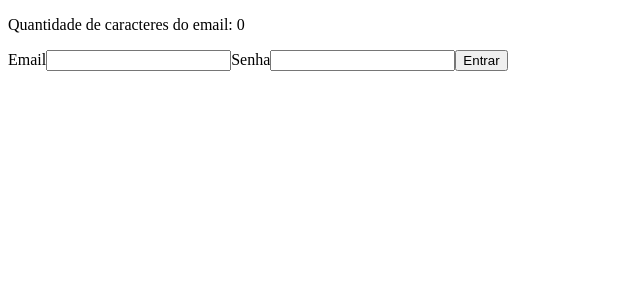
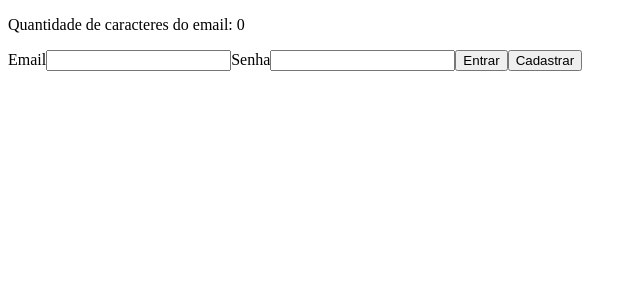
Before and after one commit to Thaliaraujo/introducaoReact, a React (Create React App) app: page /login in a window 1280 px wide. Shown: the top 300 px of the page, without its empty margins (0-640 px from the left). Built offline with nearby package versions, Linux system fonts and the light colour scheme.

Commit message:
feat: add login button component

```diff
--- a/src/app/pages/login/Login.tsx
+++ b/src/app/pages/login/Login.tsx
@@ -1,7 +1,10 @@
-import { useEffect, useState, useMemo, useCallback } from "react";
+import { useEffect, useState, useMemo, useCallback, useRef } from "react";
 import { InputLogin } from "./components/InputLogin";
+import { ButtonLogin } from "./components/ButtonLogin";
 
 export const Login = () => {
+    const inputPasswordRef = useRef<HTMLInputElement>(null);
+
     const [email, setEmail] = useState('');
     const [password, setPassword] = useState('');
 
@@ -33,22 +36,19 @@ export const Login = () => {
                     label="Email"
                     value={email}
                     onChange={newValue => setEmail(newValue)}
+                    onPressEnter={() => inputPasswordRef.current?.focus()}
                 />
 
                 <InputLogin
                     label="Senha"
                     type="password"
                     value={password}
+                    ref={inputPasswordRef}
                     onChange={newValue => setPassword(newValue)}
                 />
 
-                <button
-                    type="button"
-                    onClick={handleLogin}
-                >
-                    Entrar
-                </button>
-
+                <ButtonLogin type="button" onClick={handleLogin}>Entrar</ButtonLogin>
+                <ButtonLogin type="button" onClick={handleLogin}>Cadastrar</ButtonLogin>
             </form>
         </div>
     );
--- /dev/null
+++ b/src/app/pages/login/components/ButtonLogin.tsx
@@ -0,0 +1,17 @@
+
+interface IButtonLoginProps{
+    type?: "button" | "submit" | "reset";
+    onClick: () => void;
+    children: React.ReactNode;
+};
+
+export const ButtonLogin: React.FC<IButtonLoginProps> = ({type, onClick, children}) => {
+    return(
+        <button
+            type={type}
+            onClick={onClick}
+        >
+            {children}
+        </button>
+    );
+};
--- a/src/app/pages/login/components/InputLogin.tsx
+++ b/src/app/pages/login/components/InputLogin.tsx
@@ -8,11 +8,12 @@ interface IInputLoginProps {
     onPressEnter?: () => void;
 }
 
-export const InputLogin: React.FC<IInputLoginProps> = (props) => {
+export const InputLogin = React.forwardRef<HTMLInputElement, IInputLoginProps>((props, ref) => {
     return(
         <label>
             <span>{props.label}</span>
             <input
+                ref={ref}
                 type={props.type}
                 value={props.value}
                 onChange={e => props.onChange(e.target.value)}
@@ -22,4 +23,4 @@ export const InputLogin: React.FC<IInputLoginProps> = (props) => {
             />
         </label>
     );
-};
+});
```
